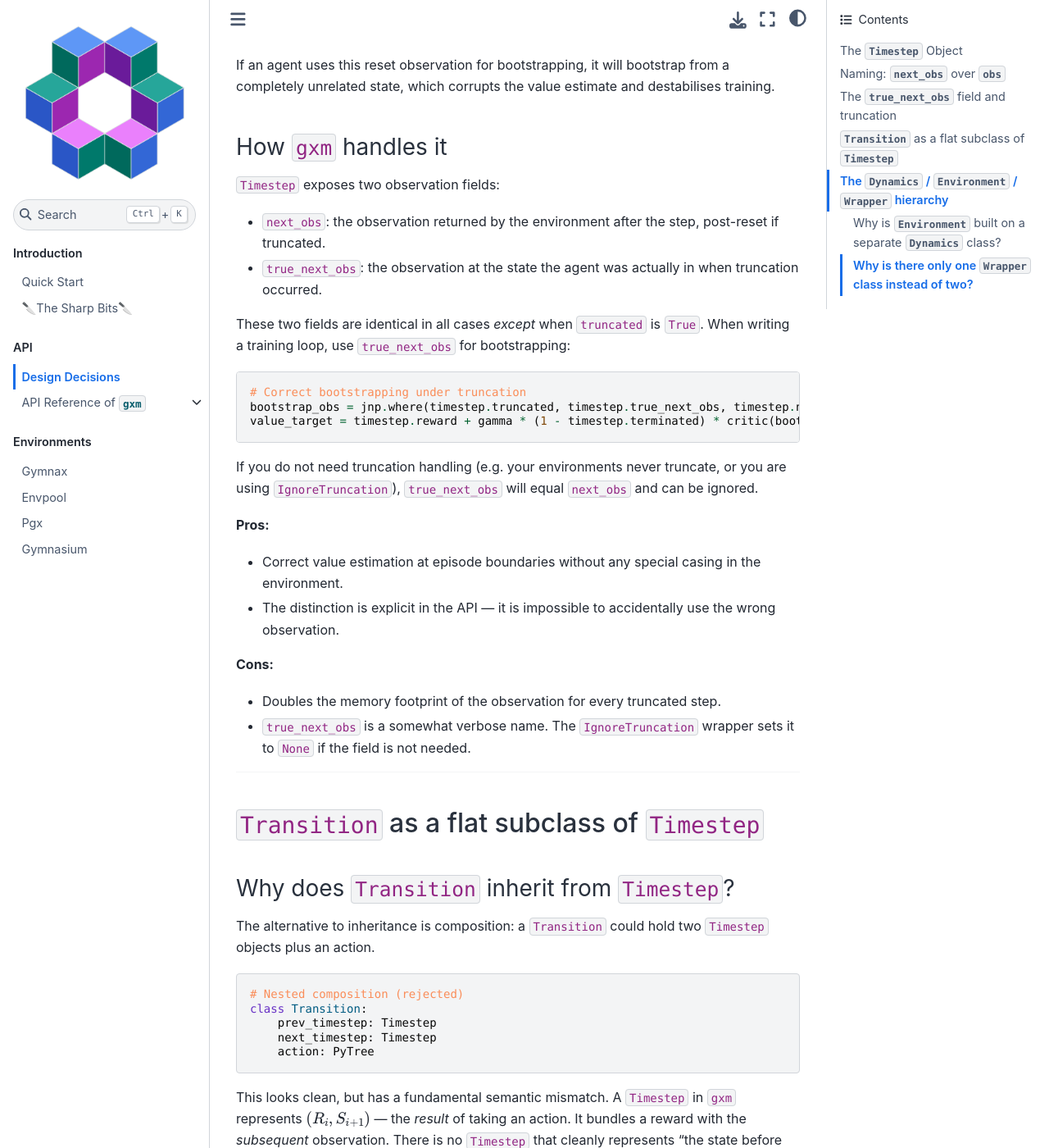
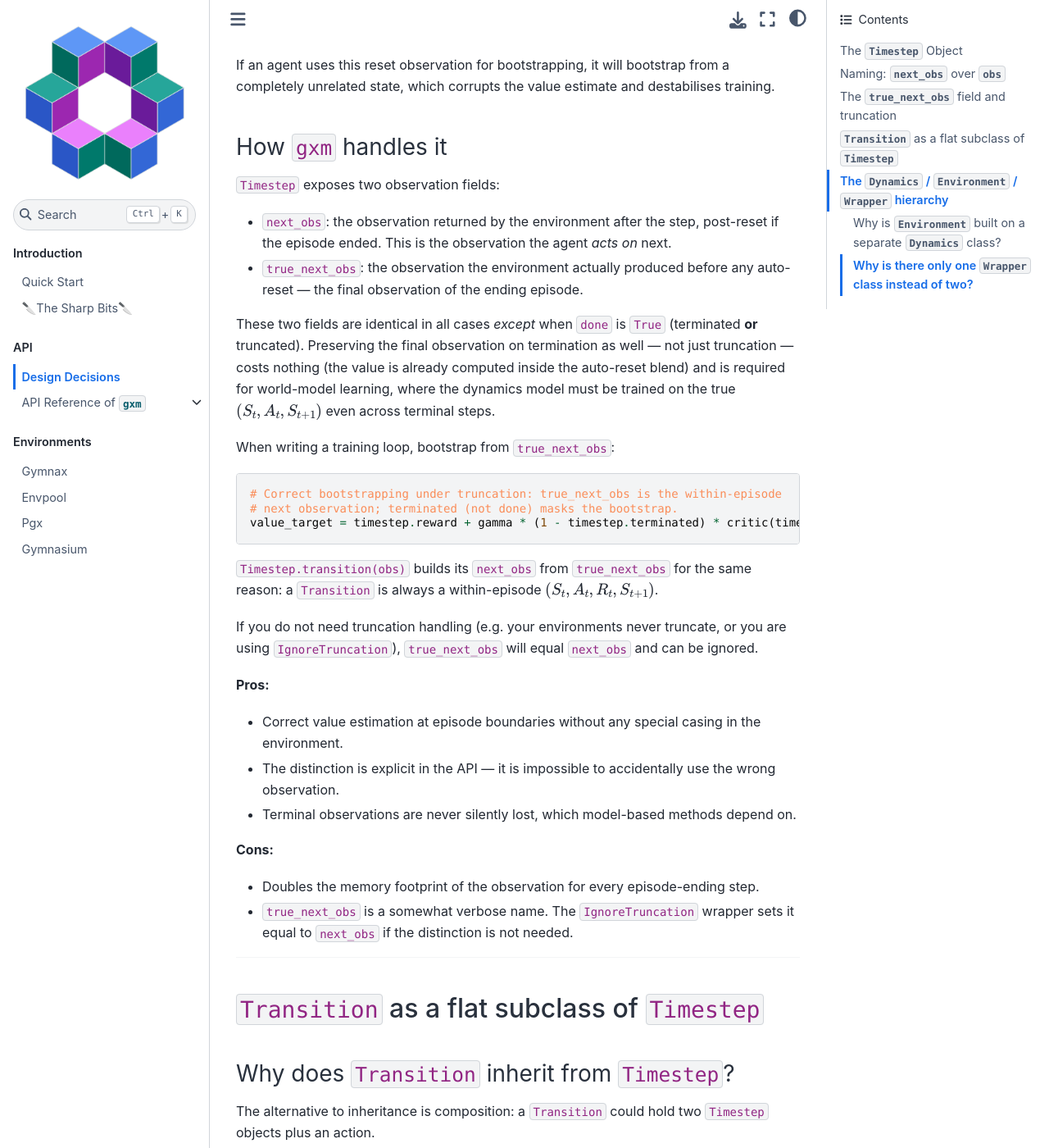
Before and after one commit to huterguier/gxm, a Sphinx documentation site: the page built from docs/design_decisions.md, in a window 1280 px wide and 1400 px high, scrolled down 3475 px. Shown: the whole window at 82% size. Built offline with Sphinx 7.4.7 and the Sphinx Book theme 1.1.4, drawn with Linux system fonts in a browser that asks for light colours; some web fonts are replaced; pages that are not in the unit, such as notebooks, are missing from menus.

Commit message:
Set true_next_obs on every done step and bootstrap transitions from it

````diff
--- a/docs/design_decisions.md
+++ b/docs/design_decisions.md
@@ -127,17 +127,27 @@ unrelated state, which corrupts the value estimate and destabilises training.
 
 `Timestep` exposes two observation fields:
 
-- `next_obs`: the observation returned by the environment after the step, post-reset if truncated.
-- `true_next_obs`: the observation at the state the agent was actually in when truncation occurred.
+- `next_obs`: the observation returned by the environment after the step, post-reset if the
+  episode ended. This is the observation the agent *acts on* next.
+- `true_next_obs`: the observation the environment actually produced before any auto-reset —
+  the final observation of the ending episode.
 
-These two fields are identical in all cases *except* when `truncated` is `True`.
-When writing a training loop, use `true_next_obs` for bootstrapping:
+These two fields are identical in all cases *except* when `done` is `True` (terminated **or**
+truncated). Preserving the final observation on termination as well — not just truncation — costs
+nothing (the value is already computed inside the auto-reset blend) and is required for
+world-model learning, where the dynamics model must be trained on the true
+$(S_t, A_t, S_{t+1})$ even across terminal steps.
+
+When writing a training loop, bootstrap from `true_next_obs`:
 
 ```python
-# Correct bootstrapping under truncation
-bootstrap_obs = jnp.where(timestep.truncated, timestep.true_next_obs, timestep.next_obs)
-value_target = timestep.reward + gamma * (1 - timestep.terminated) * critic(bootstrap_obs)
+# Correct bootstrapping under truncation: true_next_obs is the within-episode
+# next observation; terminated (not done) masks the bootstrap.
+value_target = timestep.reward + gamma * (1 - timestep.terminated) * critic(timestep.true_next_obs)
 ```
+
+`Timestep.transition(obs)` builds its `next_obs` from `true_next_obs` for the same reason:
+a `Transition` is always a within-episode $(S_t, A_t, R_t, S_{t+1})$.
 
 If you do not need truncation handling (e.g. your environments never truncate, or you are
 using `IgnoreTruncation`), `true_next_obs` will equal `next_obs` and can be ignored.
@@ -145,11 +155,12 @@ using `IgnoreTruncation`), `true_next_obs` will equal `next_obs` and can be igno
 **Pros:**
 - Correct value estimation at episode boundaries without any special casing in the environment.
 - The distinction is explicit in the API — it is impossible to accidentally use the wrong observation.
+- Terminal observations are never silently lost, which model-based methods depend on.
 
 **Cons:**
-- Doubles the memory footprint of the observation for every truncated step.
-- `true_next_obs` is a somewhat verbose name. The `IgnoreTruncation` wrapper sets it to `None`
-  if the field is not needed.
+- Doubles the memory footprint of the observation for every episode-ending step.
+- `true_next_obs` is a somewhat verbose name. The `IgnoreTruncation` wrapper sets it equal to
+  `next_obs` if the distinction is not needed.
 
 ---
 
````
Also changed, not shown: 3 other files.
